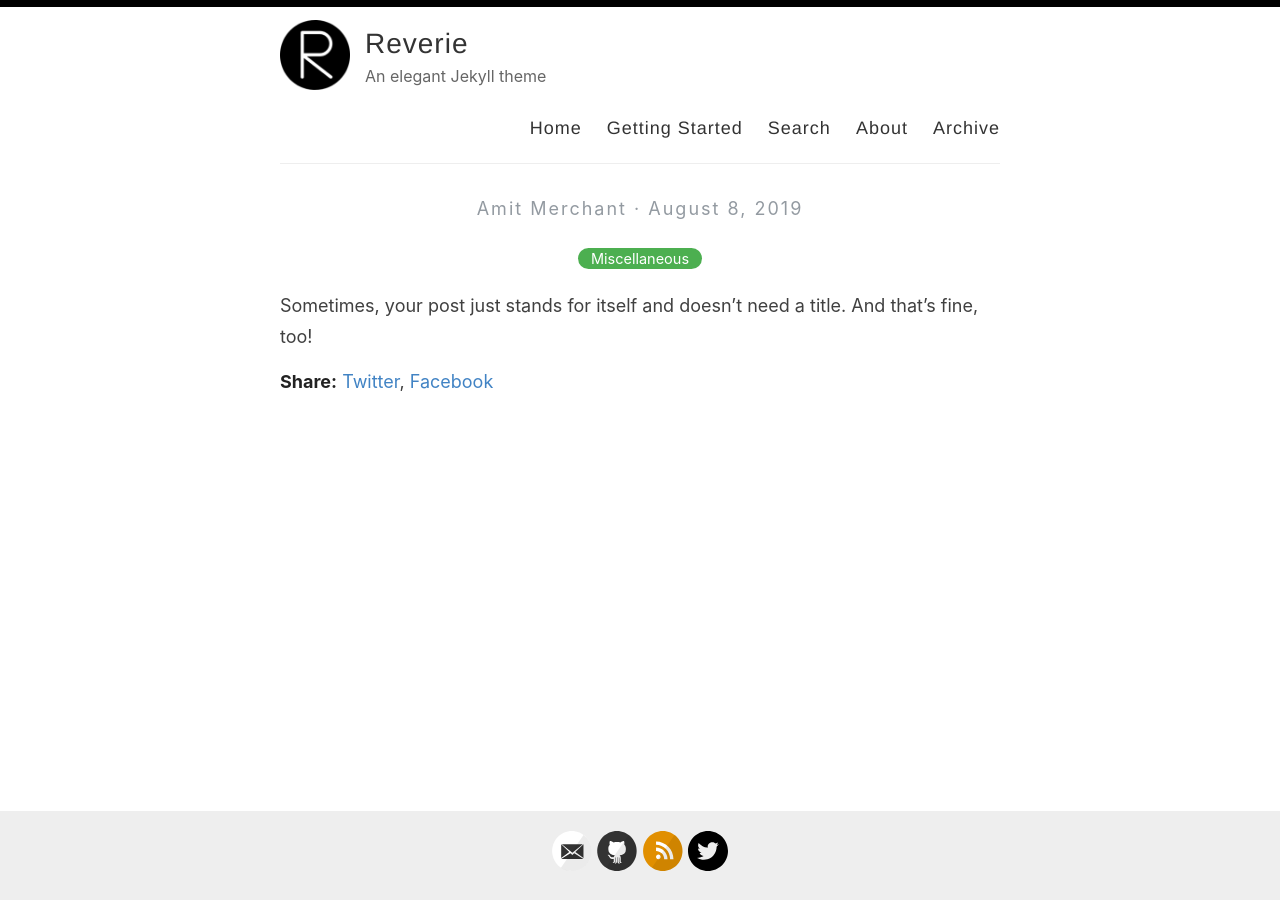
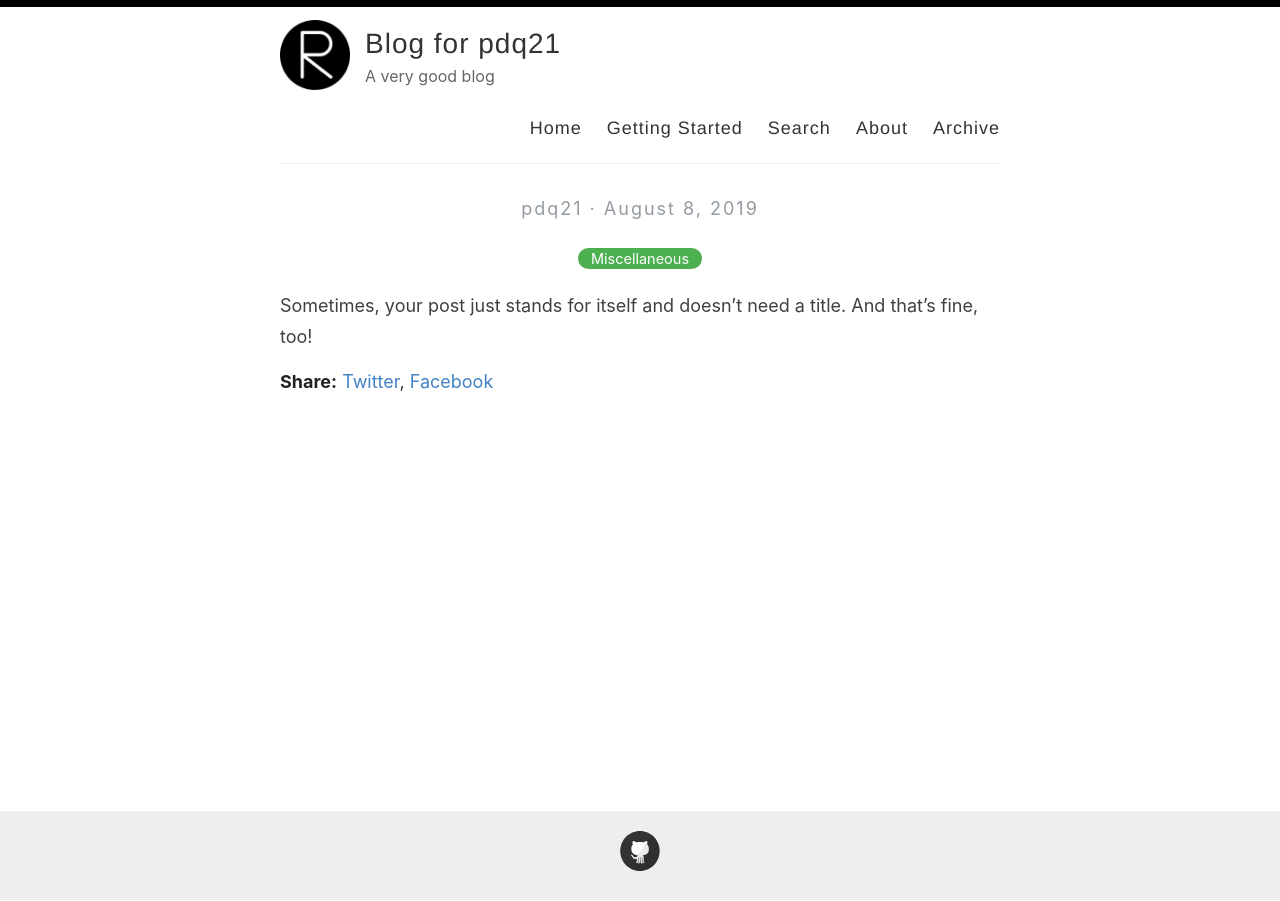
Before and after one commit to pdq21/pdq21.github.io, a Jekyll site: the page built from _posts/2019-08-08-no-title-posts.md, in a window 1280 px wide. Built offline with Jekyll 4.4.1, drawn with Linux system fonts in a browser that asks for light colours.

Commit message:
Changed _config.yml for blog HELLO WORLD

```diff
--- a/_config.yml
+++ b/_config.yml
@@ -3,13 +3,13 @@
 #
 
 # Name of your site (displayed in the header)
-name: Reverie
+name: Blog for pdq21
 
 # Name of the author
-author: Amit Merchant
+author: pdq21
 
 # Short bio or description (displayed in the header)
-description: An elegant Jekyll theme
+description: A very good blog
 
 # URL of your avatar or profile pic (you could use your GitHub profile pic)
 avatar: /images/reverie.png
@@ -20,42 +20,42 @@ avatar: /images/reverie.png
 
 # Includes an icon in the footer for each username you enter
 footer-links:
-  dribbble:
-  email: amit.d.merchant@gmail.com
-  facebook:
-  flickr:
-  github: amitmerchant1990/reverie
-  instagram:
-  linkedin:
-  pinterest:
-  rss: rss
-  twitter: amit_merchant
-  stackoverflow:
-  youtube: # channel/<your_long_string> or user/<user-name>
-  googleplus: # anything in your profile username that comes after plus.google.com/
-  playconsole:
+  # dribbble:
+  # email:
+  # facebook:
+  # flickr:
+  github: pdq21
+  # instagram:
+  # linkedin:
+  # pinterest:
+  # rss:
+  # twitter:
+  # stackoverflow:
+  # youtube: # channel/<your_long_string> or user/<user-name>
+  # googleplus: # anything in your profile username that comes after plus.google.com/
+  # playconsole:
 
 
 # Enter your Disqus shortname (not your username) to enable commenting on posts
 # You can find your shortname on the Settings page of your Disqus account
-disqus:
+# disqus:
 
 # Enter your Google Analytics web tracking code (e.g. UA-2110908-2) to activate tracking
-google_analytics: UA-43339302-11
+# google_analytics: UA-43339302-11
 
 # For newer "GA4" analytics, use the following instead of the "UA" entry above
 #google_analytics_ga4: G-GABC1DEFG
 
 # Your website URL (e.g. http://amitmerchant1990.github.io or http://www.amitmerchant.com)
 # Used for Sitemap.xml and your RSS feed
-url: http://www.amitmerchant.com/reverie
-enforce_ssl: https://www.amitmerchant.com/reverie
+url: http://pdq21.github.io
+enforce_ssl: http://pdq21.github.io
 
 # If you're hosting your site at a Project repository on GitHub pages
 # (http://yourusername.github.io/repository-name)
 # and NOT your User repository (http://yourusername.github.io)
 # then add in the baseurl here, like this: "/repository-name"
-baseurl: "/reverie"
+baseurl: "/"
 
 #
 # !! You don't need to change any of the configuration flags below !!
```
